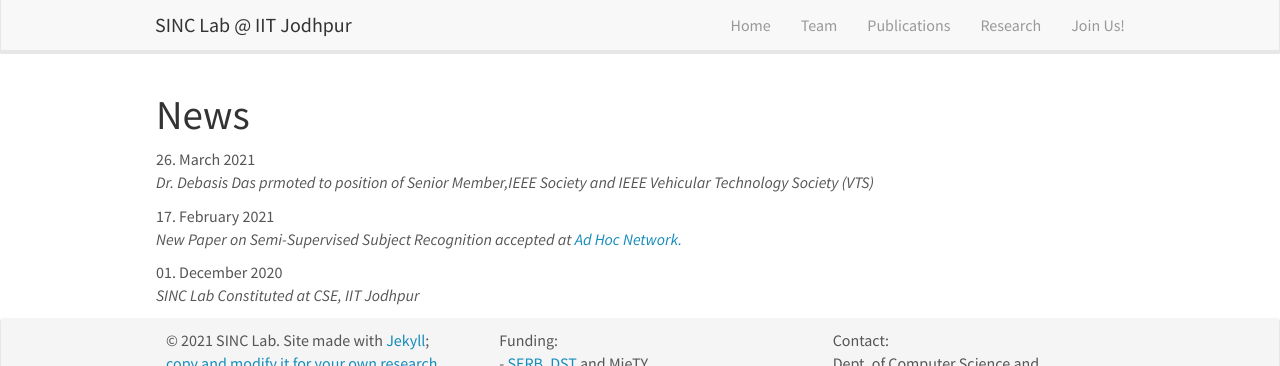
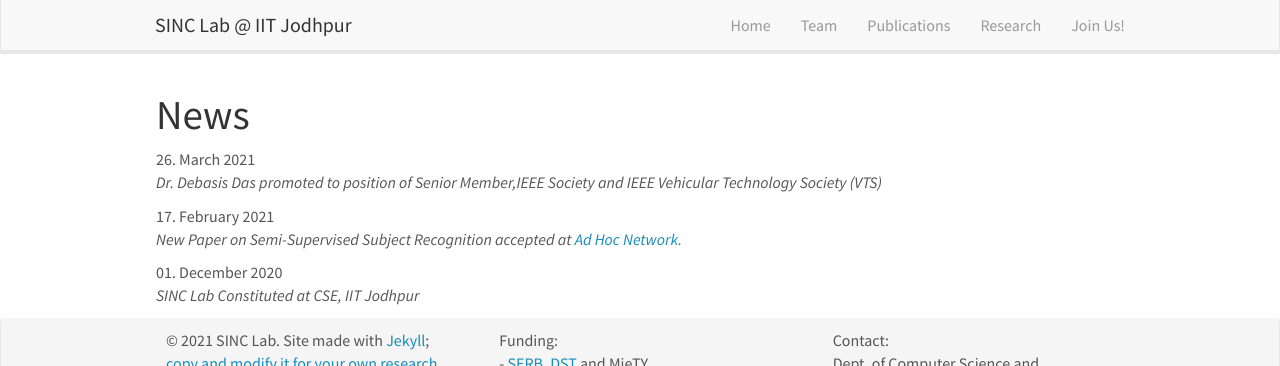
Before and after one commit to sinclab-iitj/sinclab-iitj.github.io, a Jekyll site: the page built from _pages/allnews.md, in a window 1280 px wide. Shown: the top 366 px of the page. Built offline with Jekyll 4.4.1, drawn with Linux system fonts in a browser that asks for light colours; nearby versions of some CDN libraries.

Commit message:
Update news.yml

```diff
--- a/_data/news.yml
+++ b/_data/news.yml
@@ -1,6 +1,6 @@
 
 - date: 26. March 2021
-  headline: Dr. Debasis Das prmoted to position of Senior Member,IEEE Society and IEEE Vehicular Technology Society (VTS)
+  headline: Dr. Debasis Das promoted to position of Senior Member,IEEE Society and IEEE Vehicular Technology Society (VTS)
 
 - date: 17. February 2021
   headline: "New Paper on Semi-Supervised Subject Recognition accepted at <a href='https://www.sciencedirect.com/science/article/pii/S1570870521000391?dgcid=rss_sd_all'>Ad Hoc Network.</a>"
```
